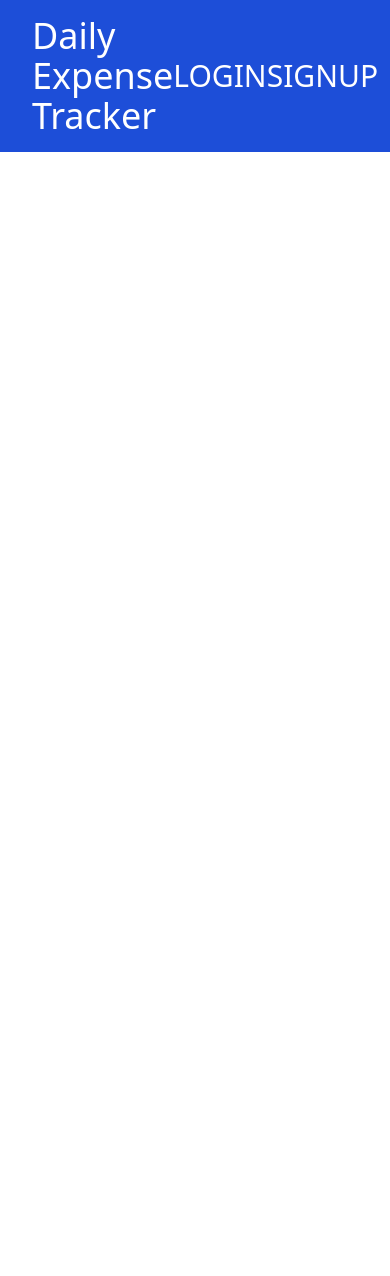
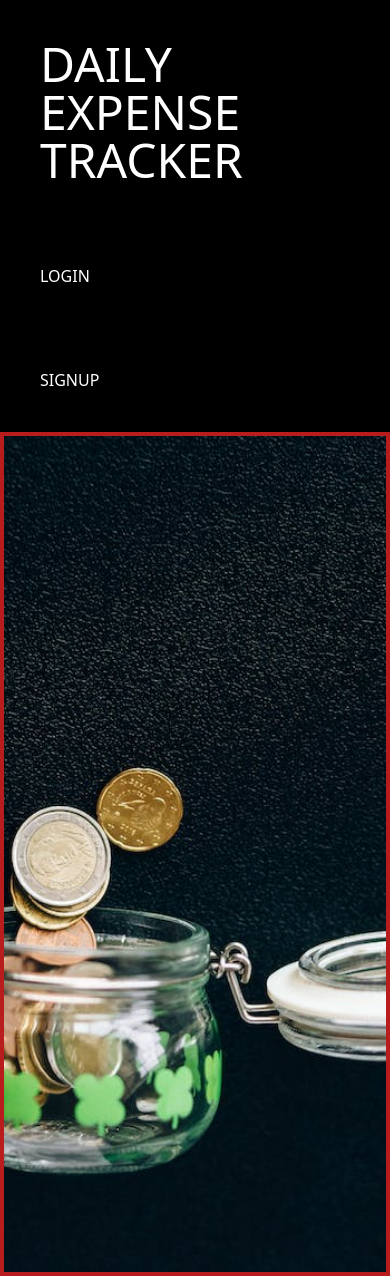
Before and after one commit to FerazAhmad1/frntendExpenseTracker, a React (Create React App) app in the folder expensetrackerreact/: page / in a window 390 px wide. Before the commit the page ends 844 px from the top, so only its background shows below. Built offline with nearby package versions, Linux system fonts and the light colour scheme.

Commit message:
landing page is responsive now

```diff
--- a/expensetrackerreact/src/components/LandingPage.js
+++ b/expensetrackerreact/src/components/LandingPage.js
@@ -1,18 +1,31 @@
 import React from "react";
 import { NavLink } from "react-router-dom";
+import budget from "../Images/Budget.jpeg";
 
 export const LandingPage = () => {
   return (
-    <nav className="flex justify-evenly items-center py-4 px-8 bg-blue-700">
-      <div className=" text-4xl text-white ">
-        <h1>Daily Expense Tracker</h1>
+    <>
+      <nav className=" box-border flex  flex-col max-h-fit bg-black md:flex-row md:justify-evenly md:items-center  ">
+        <div className=" p-10 text-5xl text-white ">
+          <h1 className="uppercase">Daily Expense Tracker</h1>
+        </div>
+        <NavLink
+          className=" p-10 hover:border-b-2 + border-red-800 +ease-in-out  no-underline text-white md:text-3xl "
+          to="/login">
+          LOGIN
+        </NavLink>
+        <NavLink
+          className=" p-10 hover:border-b-2 + border-red-800 +ease-in-out no-underline text-white md:text-3xl"
+          to="/signup">
+          SIGNUP
+        </NavLink>
+      </nav>
+      <div className=" box-border flex m-0 p-0 border-collapse  min-h-screen  border-2 border-red-700 ">
+        <img
+          className="flex-1 m-0 p-0 object-cover border-2 border-red-700 "
+          src={budget}
+        />
       </div>
-      <NavLink className="no-underline text-white text-3xl" to="/login">
-        LOGIN
-      </NavLink>
-      <NavLink className="no-underline text-white text-3xl" to="/signup">
-        SIGNUP
-      </NavLink>
-    </nav>
+    </>
   );
 };
```
Also changed, not shown: expensetrackerreact/src/Images/Budget.jpeg (added).
